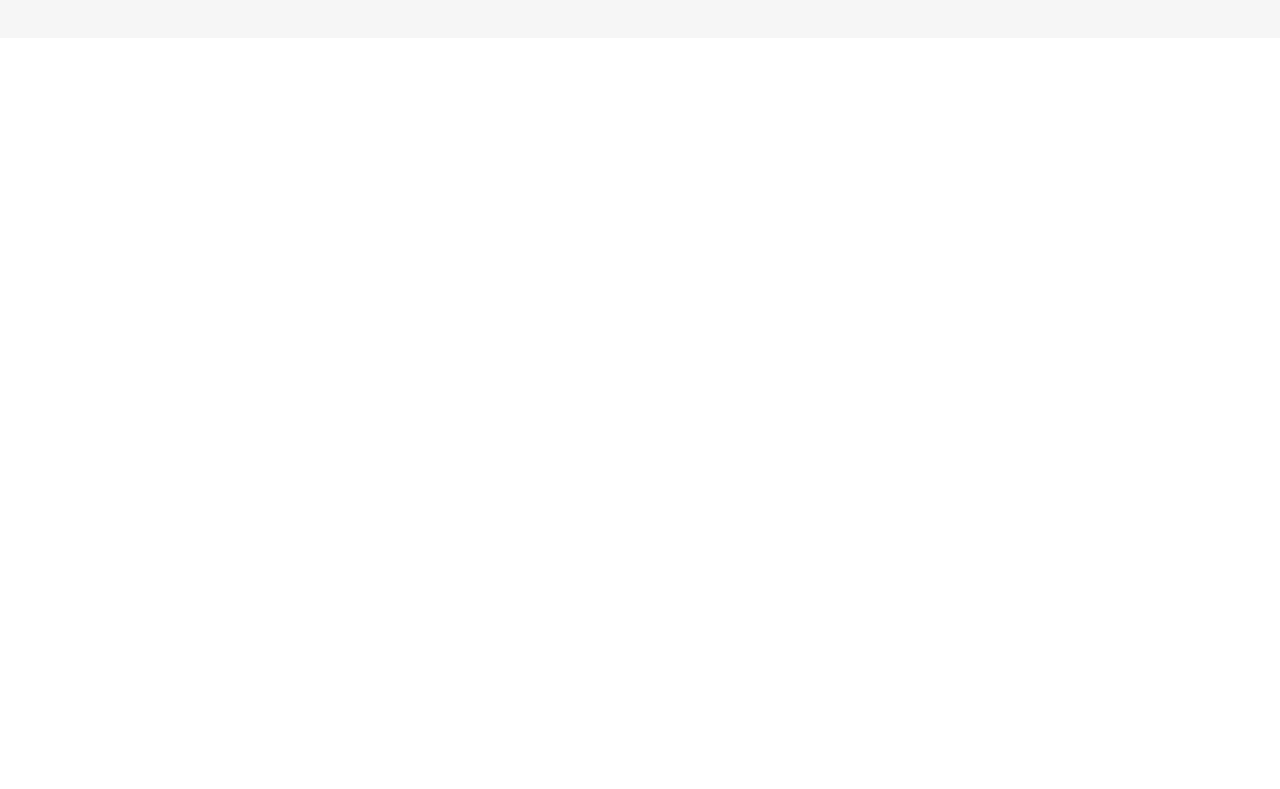
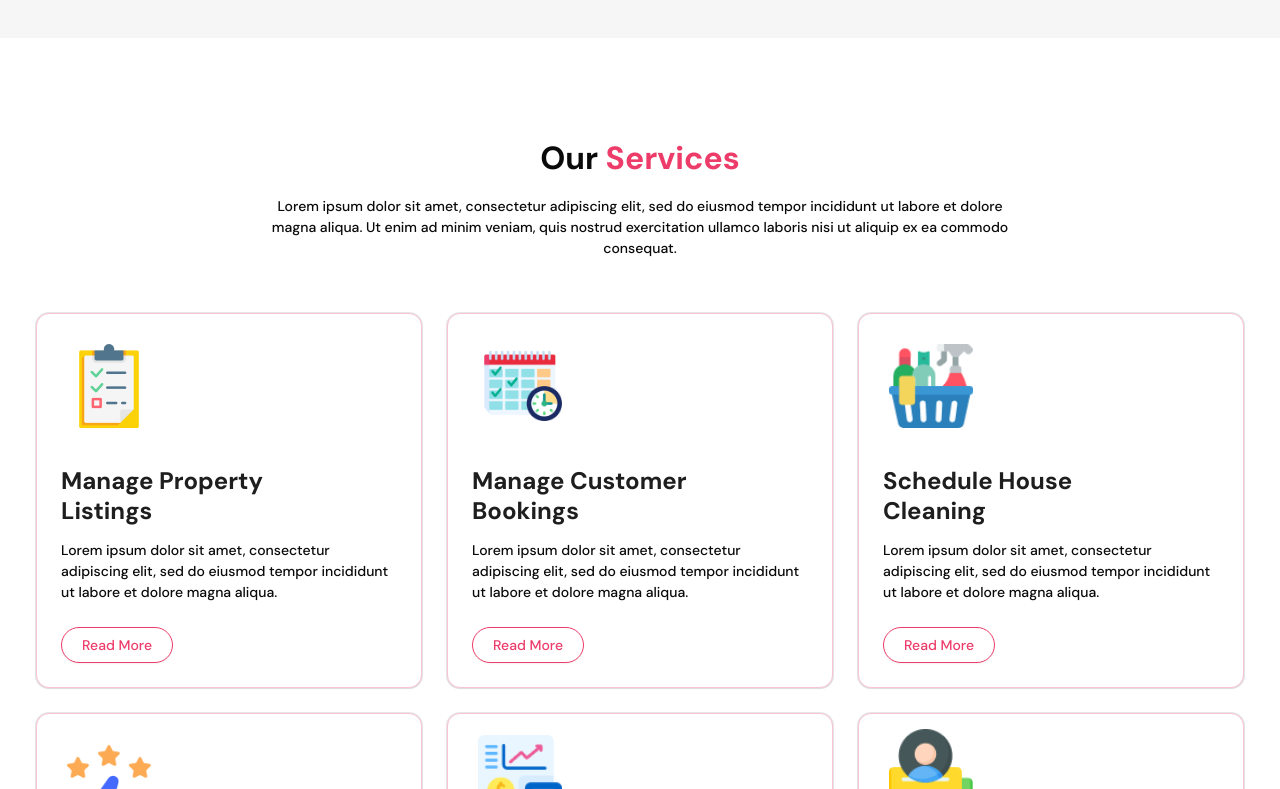
Before and after one commit to tushar-454/olwwdjt-google, a Next.js app: page / in a window 1280 px wide. Shown: the part 911-1700 px from the top of the page. Before the commit the page ends 1029 px from the top, so only its background shows below. Built offline with nearby package versions, Linux system fonts and the light colour scheme.

Commit message:
feat: add Services component to the main page layout

```diff
--- a/app/page.tsx
+++ b/app/page.tsx
@@ -1,11 +1,13 @@
 import Hero from "@/components/hero/hero";
 import PartnerLogosStrip from "@/components/partner-logos-strip/partner-logos-strip";
+import Services from "@/components/services/services";
 
 export default function Page() {
     return (
         <main>
             <Hero />
             <PartnerLogosStrip />
+            <Services />
         </main>
     );
 }
```
